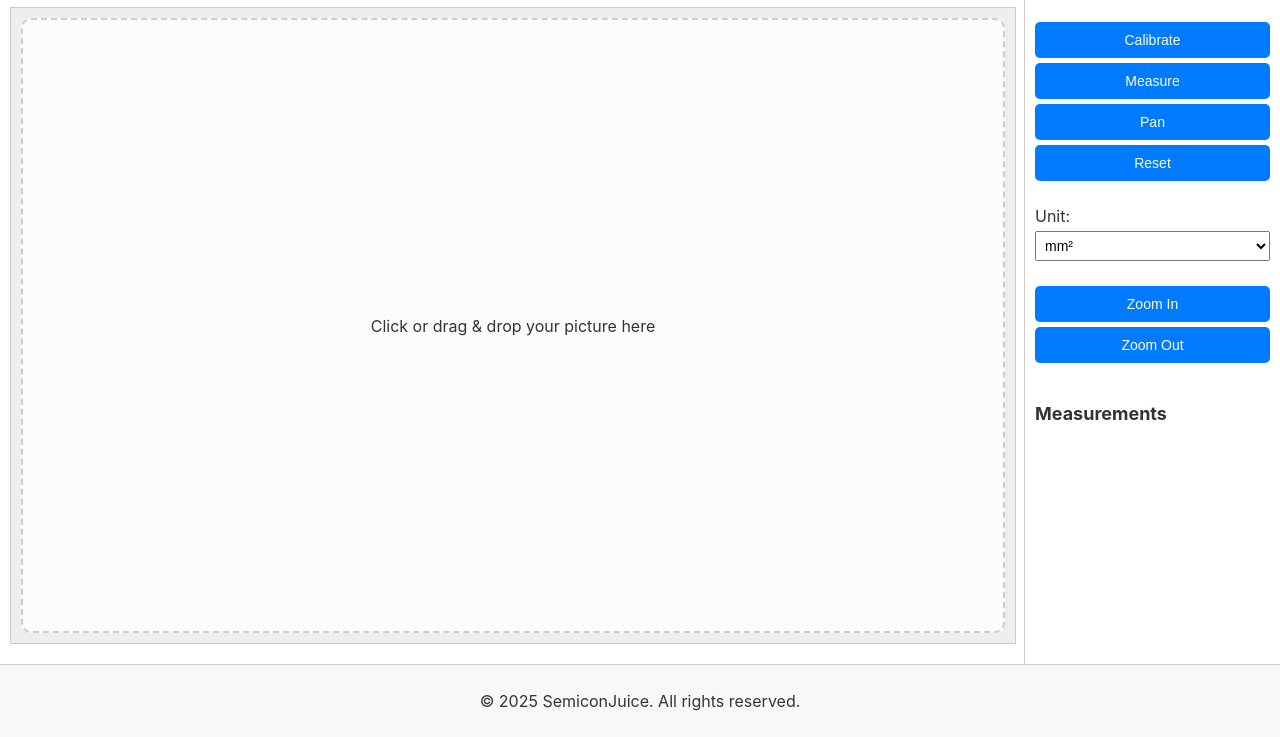
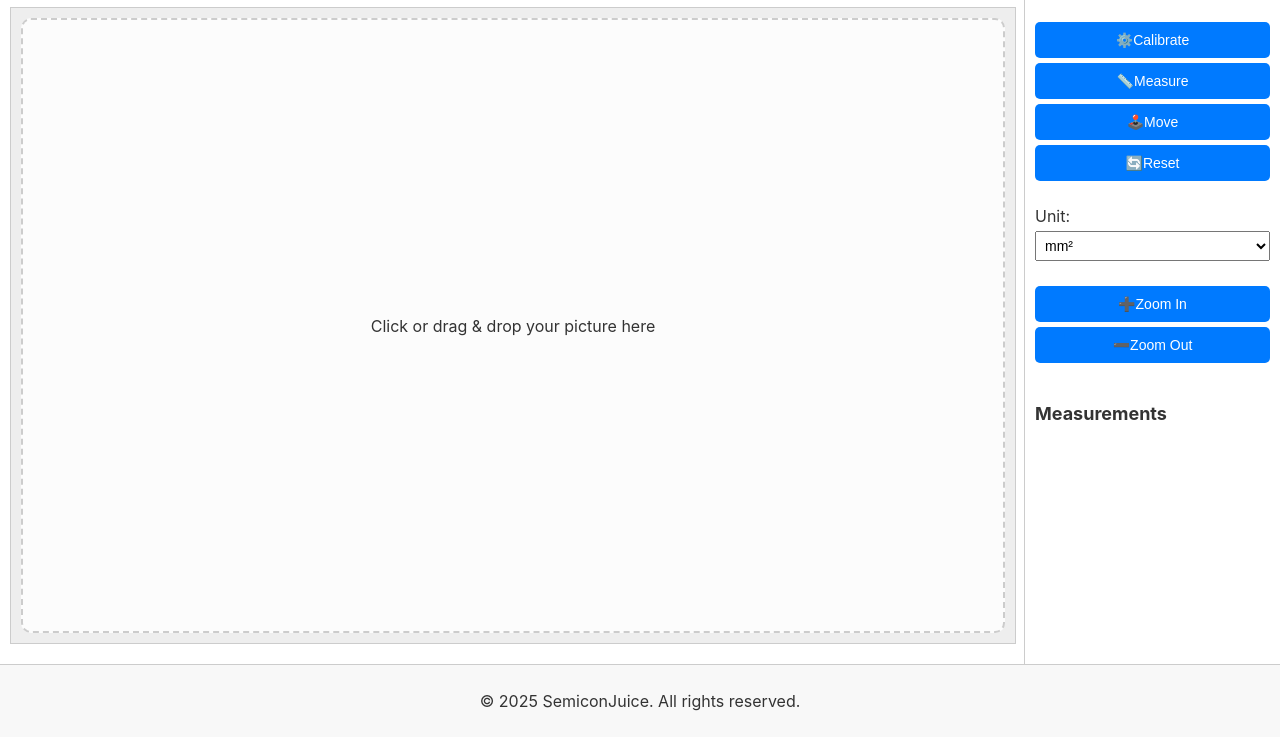
Before and after one commit to hugoant/die-juice, a plain HTML site: page index.html in a window 1280 px wide. Shown: the part 63-800 px from the top of the page. Drawn offline with Linux system fonts and the light colour scheme.

Commit message:
Add files via upload

```diff
--- a/index.html
+++ b/index.html
@@ -2,7 +2,7 @@
 <html lang="en">
 <head>
   <meta charset="UTF-8">
-  <title>PCB Surface Measurement</title>
+  <title>Die calculator</title>
   <link rel="stylesheet" href="styles.css">
 </head>
 <body>
@@ -26,10 +26,10 @@
     <!-- Right panel: Controls and measurements -->
     <div id="right-panel">
       <div id="controls">
-        <button id="calibrateBtn">Calibrate</button>
-        <button id="measureBtn">Measure</button>
-        <button id="panBtn">Pan</button>
-        <button id="resetBtn">Reset</button>
+        <button id="calibrateBtn">⚙️Calibrate</button>
+        <button id="measureBtn">📏Measure</button>
+        <button id="panBtn">🕹️Move</button>
+        <button id="resetBtn">🔄Reset</button>
       </div>
       <div id="unit-selection">
         <label for="unitSelect">Unit:</label>
@@ -40,8 +40,8 @@
         </select>
       </div>
       <div id="zoom-controls">
-        <button id="zoomInBtn">Zoom In</button>
-        <button id="zoomOutBtn">Zoom Out</button>
+        <button id="zoomInBtn">➕Zoom In</button>
+        <button id="zoomOutBtn">➖Zoom Out</button>
       </div>
       <div id="measurement-list">
         <h2>Measurements</h2>
```
